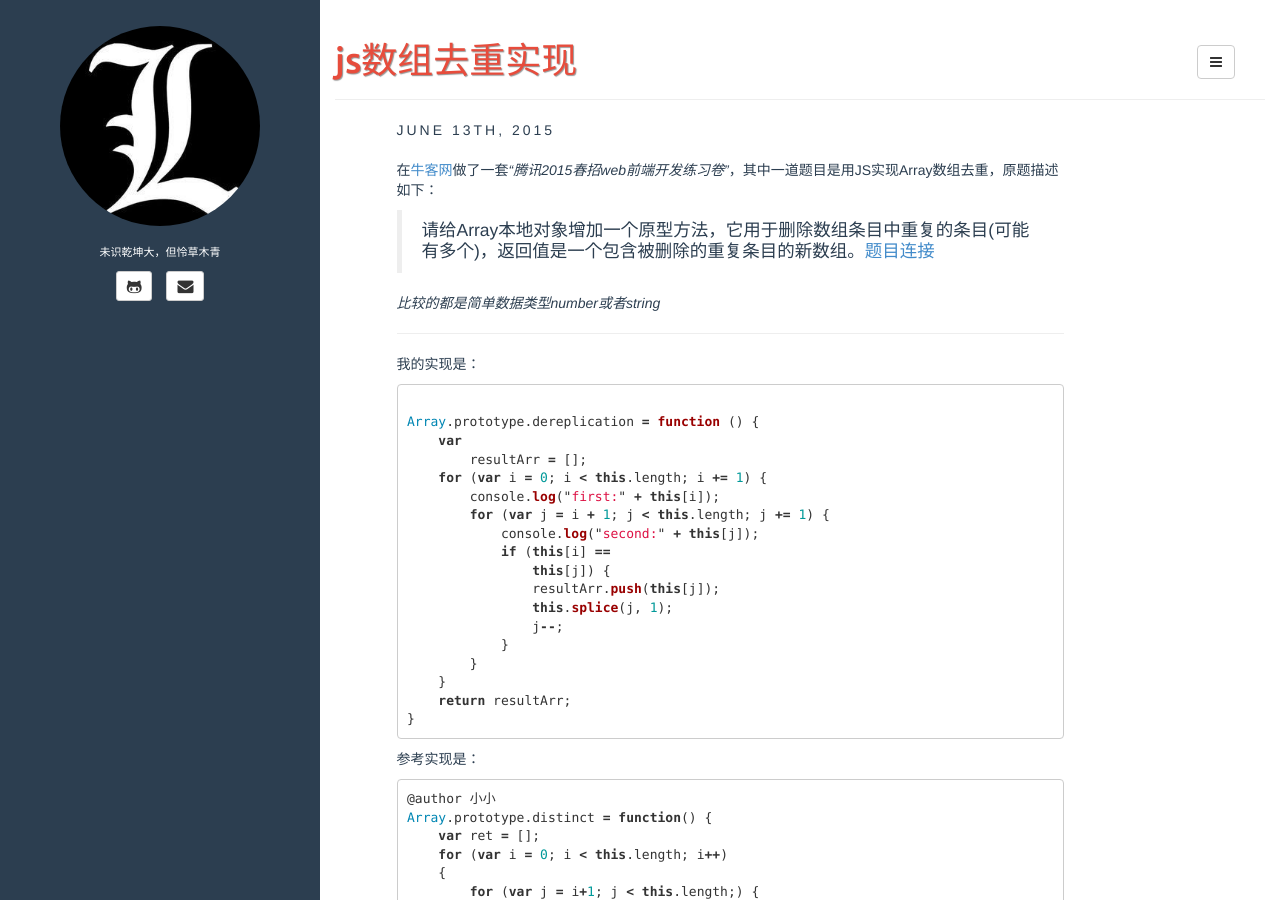
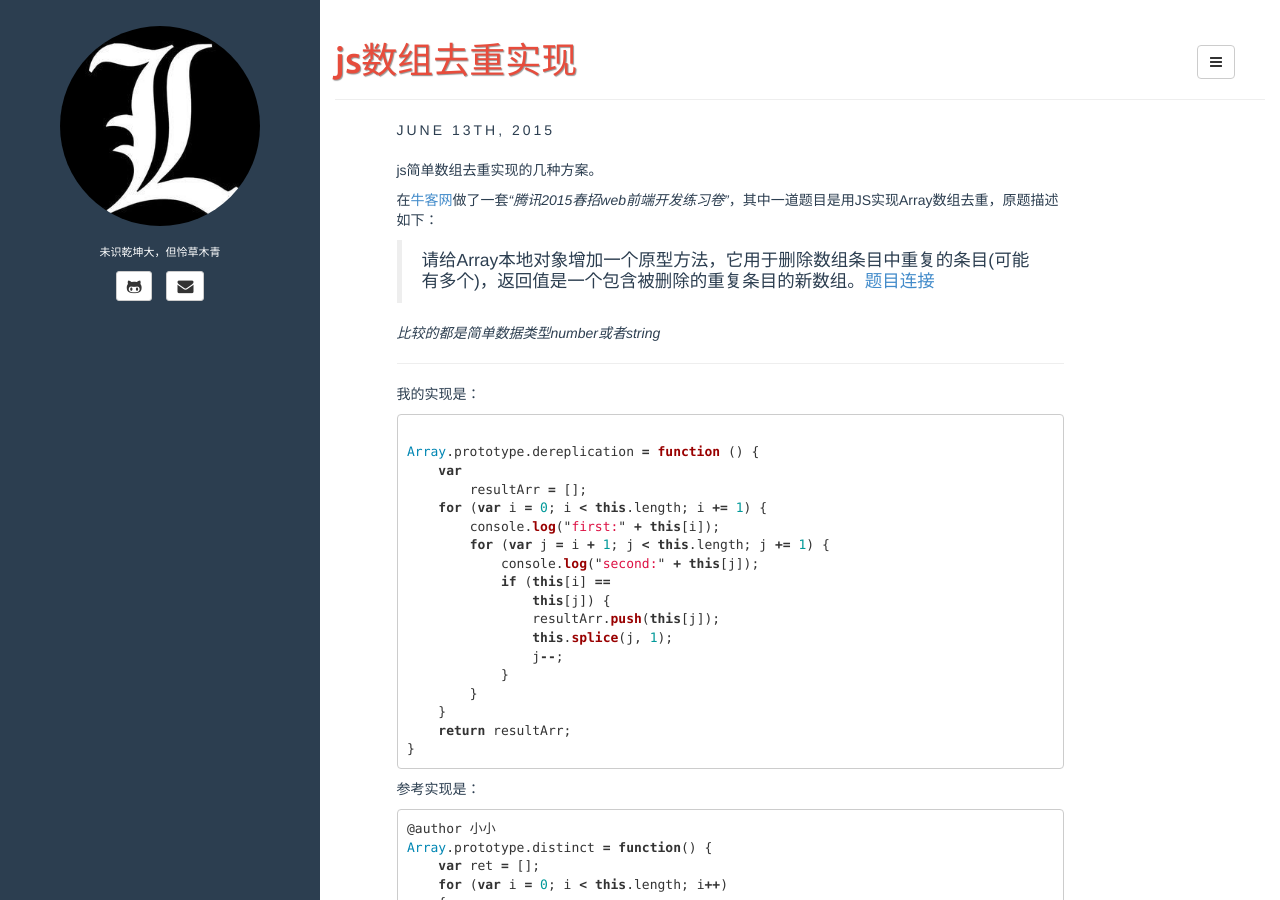
Before and after one commit to Yuliang-Lee/Yuliang-Lee.github.io, a Jekyll site: the page built from _posts/2015-06-13-数组去重实现.md, in a window 1280 px wide and 900 px high. Built offline with Jekyll 4.4.1, drawn with Linux system fonts in a browser that asks for light colours; comment, search, counter and statistics services are not loaded.

Commit message:
modify article

```diff
--- a/_posts/2015-06-13-数组去重实现.md
+++ b/_posts/2015-06-13-数组去重实现.md
@@ -5,6 +5,8 @@ categories: [js]
 tags: [js, Array]
 comments: true
 ---
+
+js简单数组去重实现的几种方案。
 
 在[牛客网][1]做了一套*“腾讯2015春招web前端开发练习卷”*，其中一道题目是用JS实现Array数组去重，原题描述如下：
 
```
